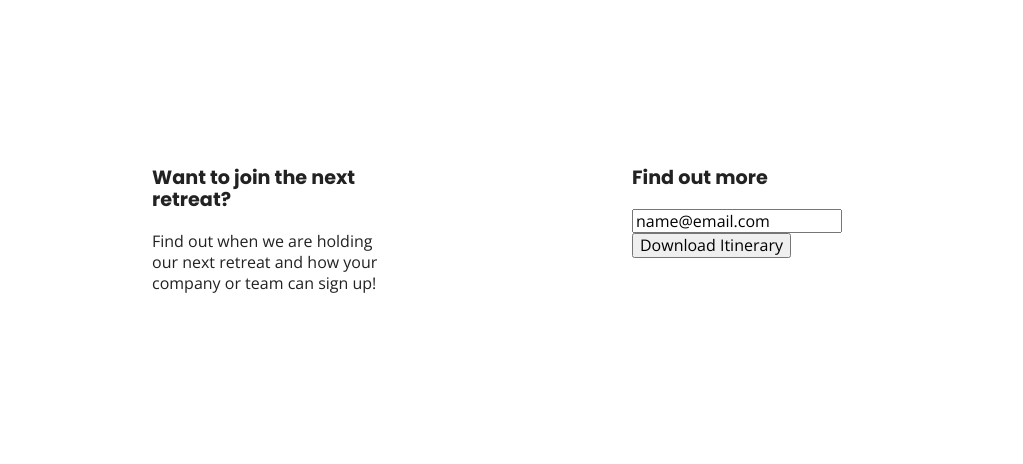
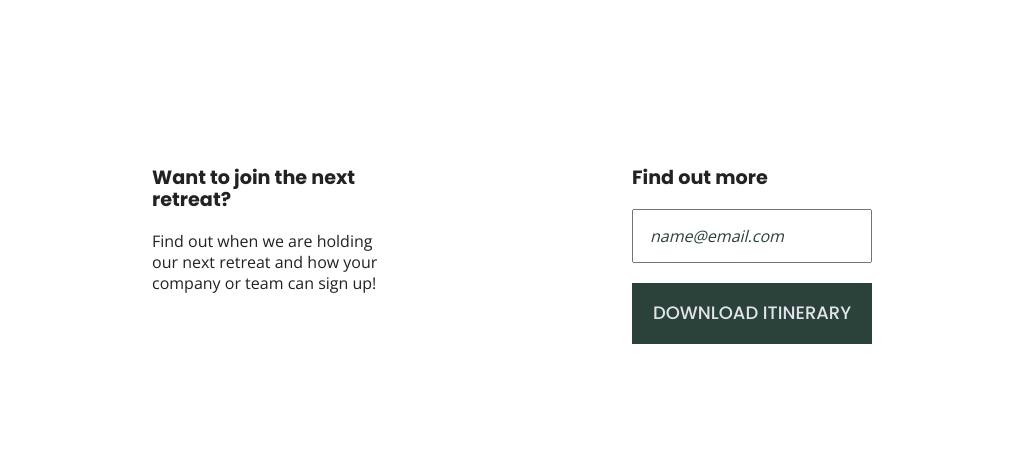
Before and after one commit to Laura-H89/html5-boilerplate, a website built with Parcel: page index.html in a window 1280 px wide. Shown: the part 336-800 px from the top of the page, without its empty margins (128-1151 px from the left). Built offline with nearby package versions, Linux system fonts and the light colour scheme.

```diff
--- a/css/main.css
+++ b/css/main.css
@@ -218,6 +218,32 @@
   justify-content: center;
   align-items: center;
   flex-flow: row wrap;
+}
+
+aside .form {
+  margin-top: 30px;
+}
+
+input[type=text] {
+  box-sizing: border-box;
+  width: 100%;
+  color: #2a423a;
+  font-style: italic;
+  padding: 1em;
+}
+
+input[type=button] {
+  width: 100%;
+  padding: 20px 0;
+  margin-top: 20px;
+  background-color: #2a423a;
+  font-family: 'Poppins', Helvetica, Arial, sans-serif;
+  font-weight: 500;
+  font-size: 1.125em;
+  color: #e2e3ed;
+  border: none;
+  text-align: center;
+  text-transform: uppercase;
 }
 
 .features {
@@ -522,7 +548,7 @@
 
     /* Features */
     .features h2 {
-      width: 50%;
+      width: 85%;
     }
 
     .features article {
```
